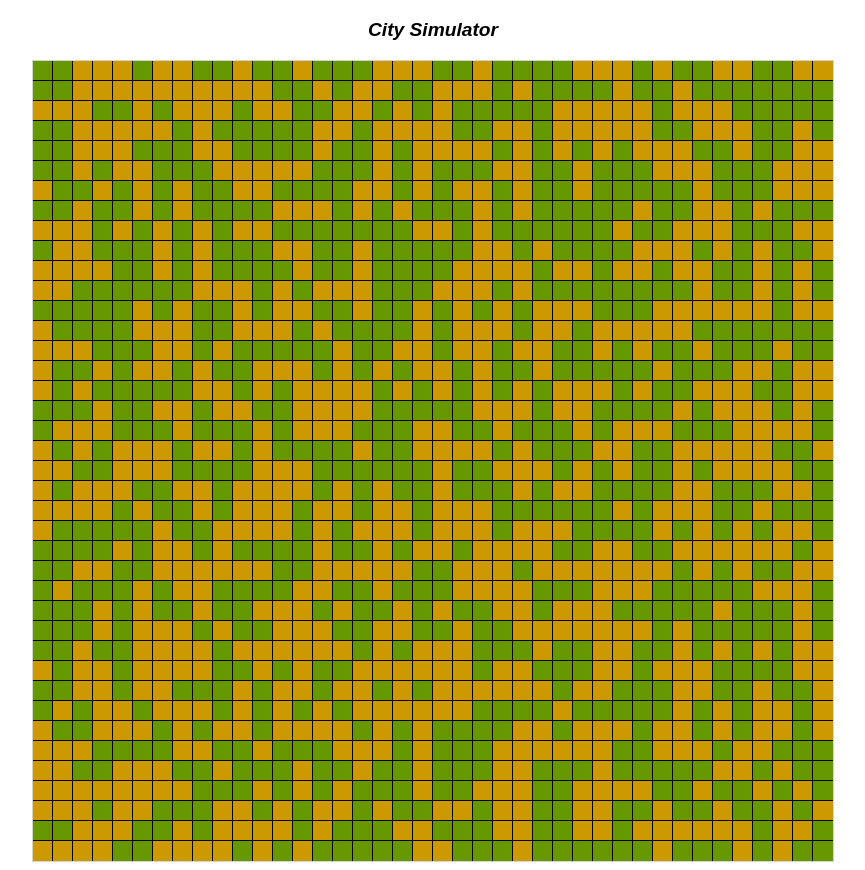
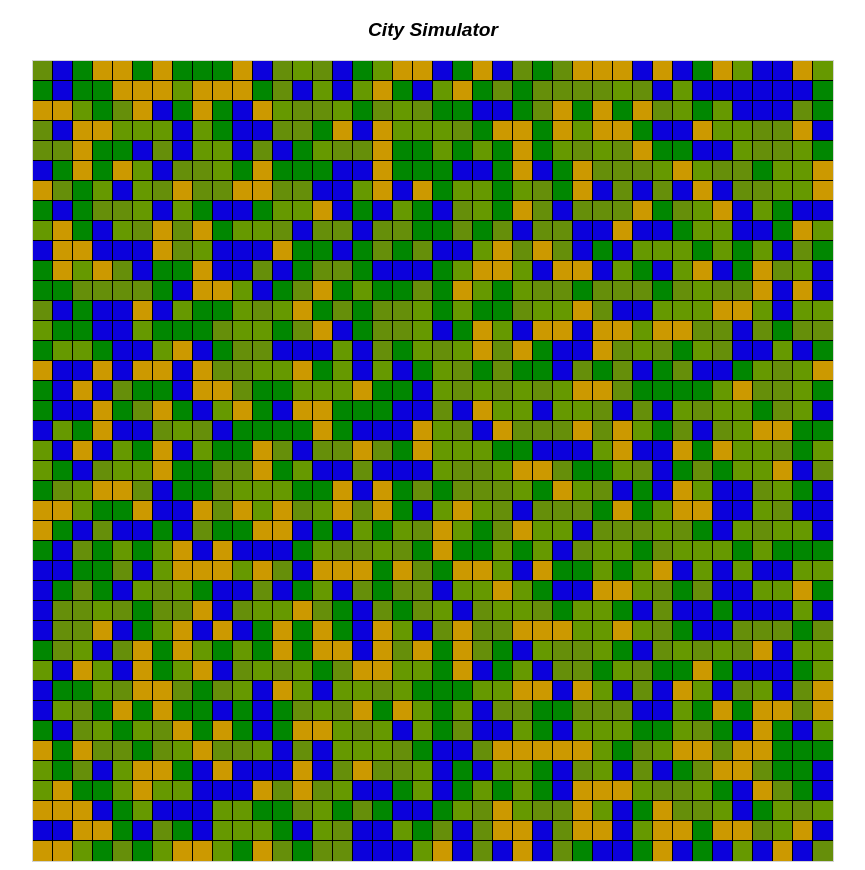
Before and after one commit to Reegal/Reegal.github.io, a plain HTML site: page index.html in a window 1280 px wide. Shown: the whole page, without its empty margins (207-1072 px from the left). Drawn offline with Linux system fonts and the light colour scheme.

Commit message:
More colours

```diff
--- a/index.html
+++ b/index.html
@@ -53,7 +53,7 @@ p {
 
             var c=document.getElementById("myCanvas");
             var ctx=c.getContext("2d");
-            var groundColour = ["rgb(204, 153, 0)","rgb(102, 153, 0)"];
+            var groundColour = ["rgb(204, 153, 0)","rgb(102, 153, 0)","rgb(1, 135, 1)","rgb(12, 1, 220)","rgb(102, 143, 10)"];
 
             /**************
             *  MAIN PROGRAM
@@ -66,7 +66,7 @@ p {
             for (var i = 0; i < 800; i += 20) {
                 for (var j = 0; j < 800; j += 20) {
 
-                    tempColour = groundColour[Math.floor(Math.random() * 2)];
+                    tempColour = groundColour[Math.floor(Math.random() * 5)];
                     tiles.push(
                       new Tile(i, j, tempColour)
                     );
```
